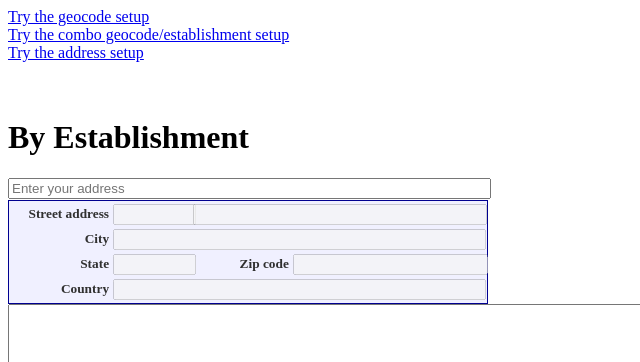
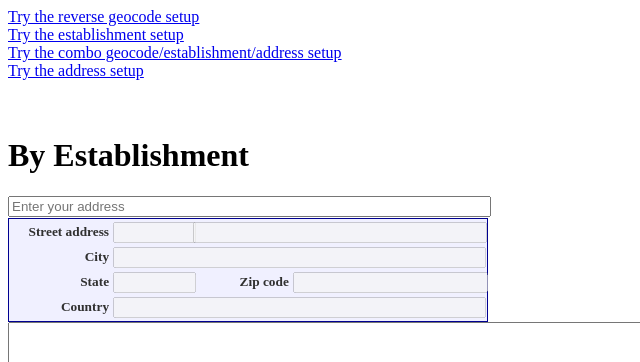
Before and after one commit to anandha-abhay/google-maps-playground, a plain HTML site: page establishment.html in a window 1280 px wide. Shown: the top 362 px of the page, without its empty margins (0-640 px from the left). Drawn offline with Linux system fonts and the light colour scheme; some packages are replaced by stand-ins of ours.

Commit message:
normalize all the links

```diff
--- a/establishment.html
+++ b/establishment.html
@@ -18,9 +18,11 @@
         <![endif]-->
 
         <!-- Add your site or application content here -->
-        <a href="/google-maps-playground/">Try the geocode setup</a>
+        <a href="/google-maps-playground/">Try the reverse geocode setup</a>
         <br />
-        <a href="/google-maps-playground/combo.html">Try the combo geocode/establishment setup</a>
+        <a href="/google-maps-playground/establishment.html">Try the establishment setup</a>
+        <br />
+        <a href="/google-maps-playground/combo.html">Try the combo geocode/establishment/address setup</a>
         <br />
         <a href="/google-maps-playground/address.html">Try the address setup</a>
         <br />
```
Also changed, not shown: address.html (+3 -1 lines), combo.html (+3 -1 lines), index.html (+2 -0 lines).
